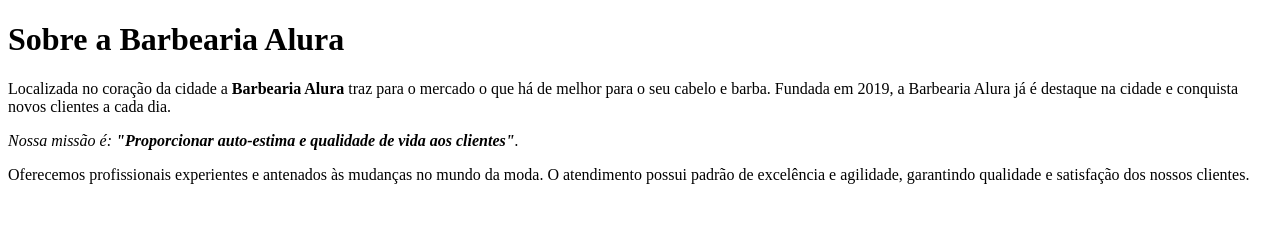
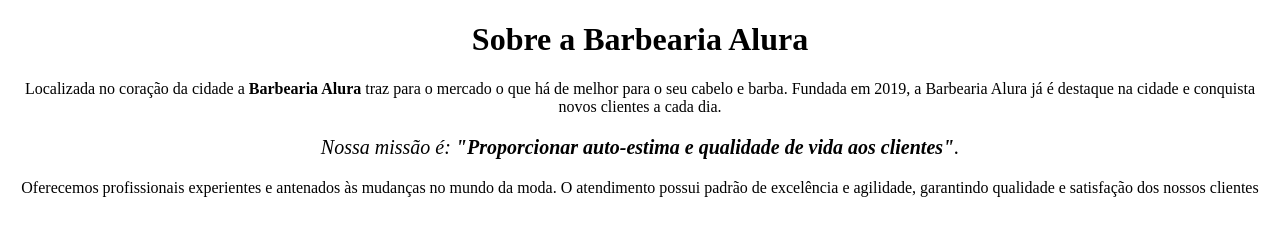
Before and after one commit to luizguilherme001/projeto-baebearia, a plain HTML site: page index.html in a window 1280 px wide. Drawn offline with Linux system fonts and the light colour scheme.

Commit message:
Add files via upload

```diff
--- a/index.html
+++ b/index.html
@@ -1,16 +1,21 @@
-<!DOCTYPE HTML>
-<HTML lang="pt-br">
-    <head>
-   	   <meta charset="UTF-8">
-   	   <title> Barbearia Alura</title>
-    </head>
-    <body>
-       <h1>Sobre a Barbearia Alura</h1>
+<!DOCTYPE html>
+<html lang="pt-br">
+  <head>
 
-       <p>Localizada no coração da cidade a <strong>Barbearia Alura</strong> traz para o mercado o que há de melhor para o seu cabelo e barba. Fundada em 2019, a Barbearia Alura já é destaque na cidade e conquista novos clientes a cada dia.</p>
+  </head>
+  <body>
 
-       <p><em>Nossa missão é: <strong>"Proporcionar auto-estima e qualidade de vida aos clientes"</strong>.</em></p>
+      <meta charset="UTF-8">
+      <title>Barbearia Alura</title>
 
-       <p>Oferecemos profissionais experientes e antenados às mudanças no mundo da moda. O atendimento possui padrão de excelência e agilidade, garantindo qualidade e satisfação dos nossos clientes.</p>
-     </body>
-   </HTML>
+     <h1 style="text-align: center">Sobre a Barbearia Alura</h1>
+
+
+     <p style="text-align: center">Localizada no coração da cidade a <strong>Barbearia Alura</strong> traz para o mercado o que há de melhor para o seu cabelo e barba. Fundada em 2019, a Barbearia Alura já é destaque na cidade e conquista novos clientes a cada dia.</p>
+
+     <p style="font-size: 20px; text-align: center;"><em>Nossa missão é: <strong>"Proporcionar auto-estima e qualidade de vida aos clientes"</strong>.</em></p>
+
+
+    <p style="text-align: center">Oferecemos profissionais experientes e antenados às mudanças no mundo da moda. O atendimento possui padrão de excelência e agilidade, garantindo qualidade e satisfação dos nossos clientes</p>
+   </body>
+</html>
```
Also changed, not shown: 2 other files.
